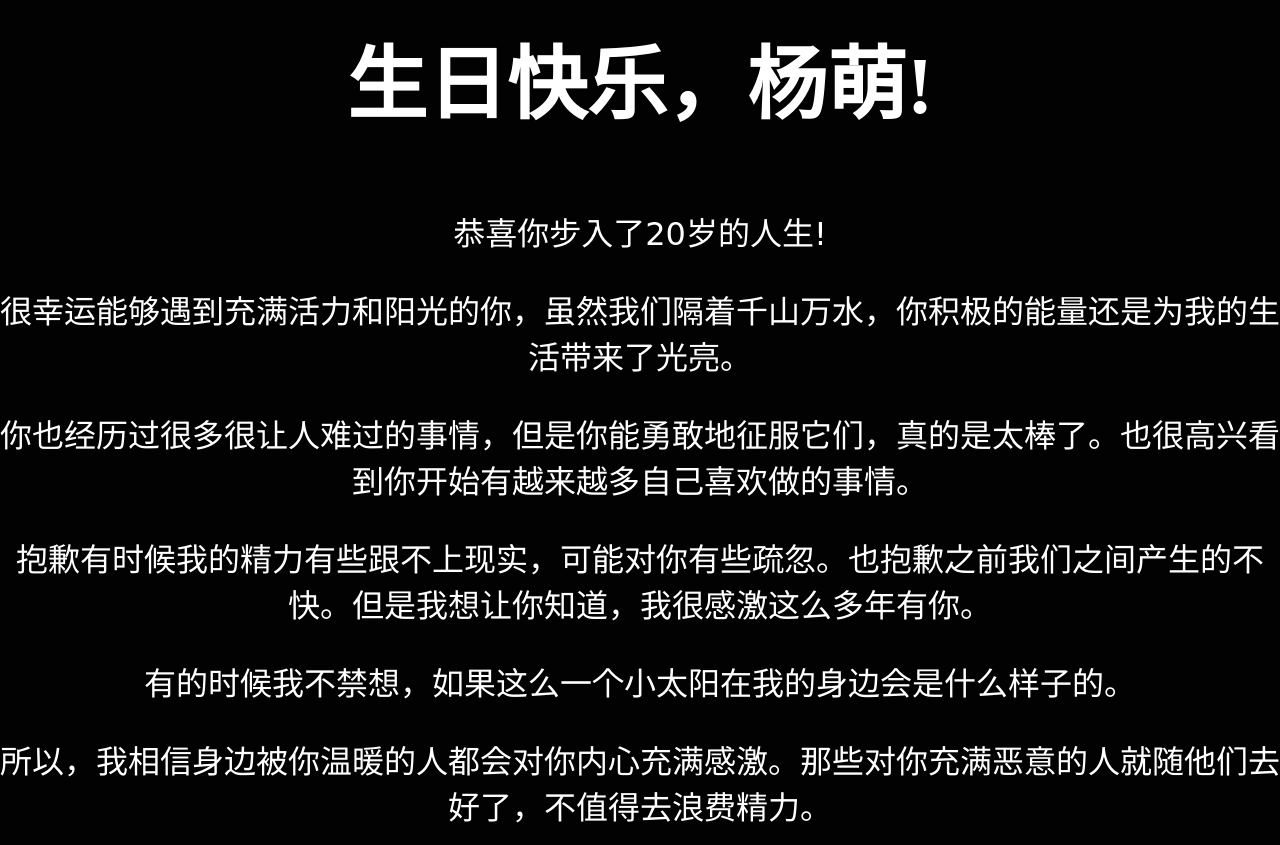
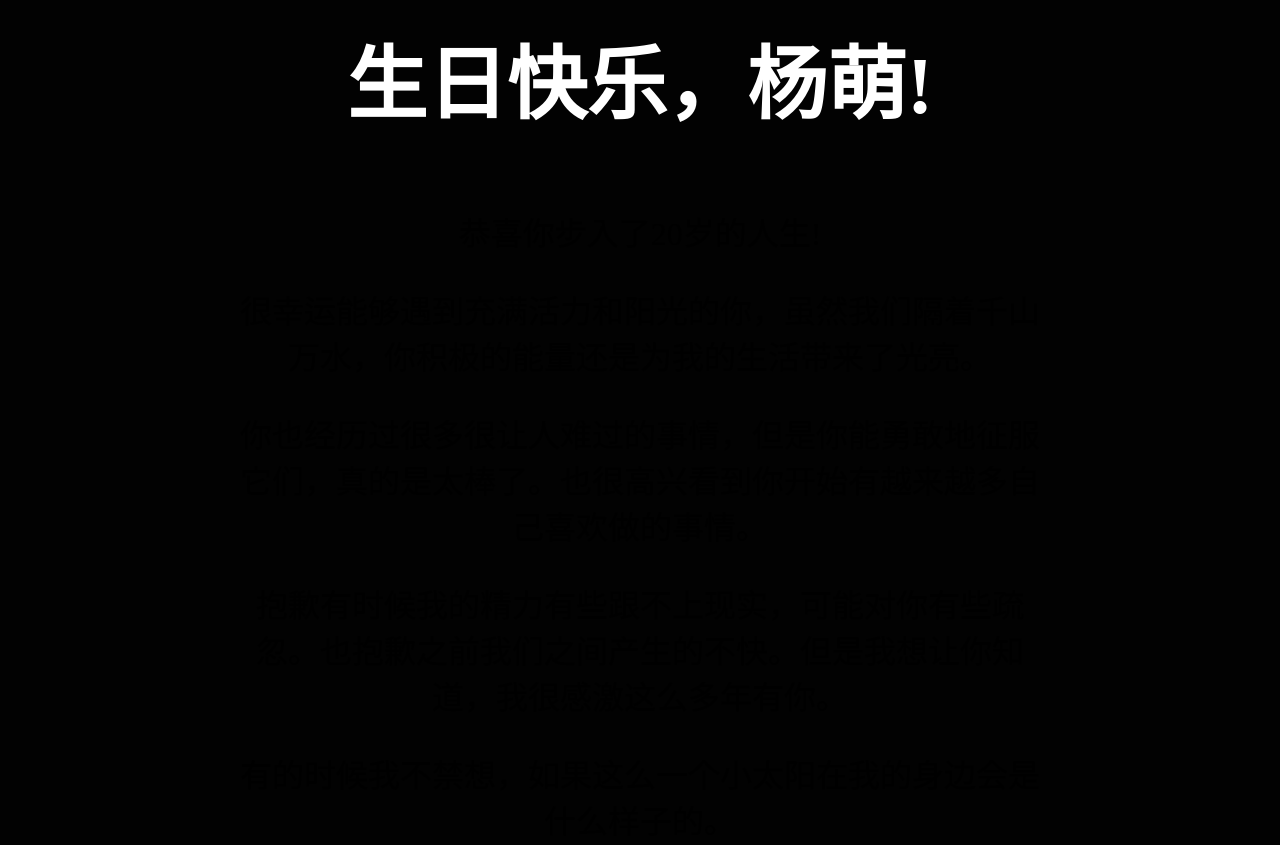
Before and after one commit to EshwarX/birthday2024, a plain HTML site: page index.html in a window 1280 px wide. Shown: the top 845 px of the page. Drawn offline with Linux system fonts and the light colour scheme; animation ran at ten frames a second.

Commit message:
Update style.css

```diff
--- a/style.css
+++ b/style.css
@@ -24,15 +24,15 @@ h1 {
     margin: 20px 0;
 }
 
-@import url('https://fonts.googleapis.com/css2?family=ZCOOL+QingKe+HuangYou&display=swap');
+@import url('https://fonts.googleapis.com/css2?family=Ma+Shan+Zheng&display=swap');
 
 .text-content {
-    color: #fff;
-    font-family: 'ZCOOL QingKe HuangYou', cursive;
     text-align: center;
     font-size: 2em;
-    margin: 20px 0;
+    margin: 20px;
+    max-width: 800px;
 }
+
 
 /* Responsive Styles */
 @media (max-width: 768px) {
```
